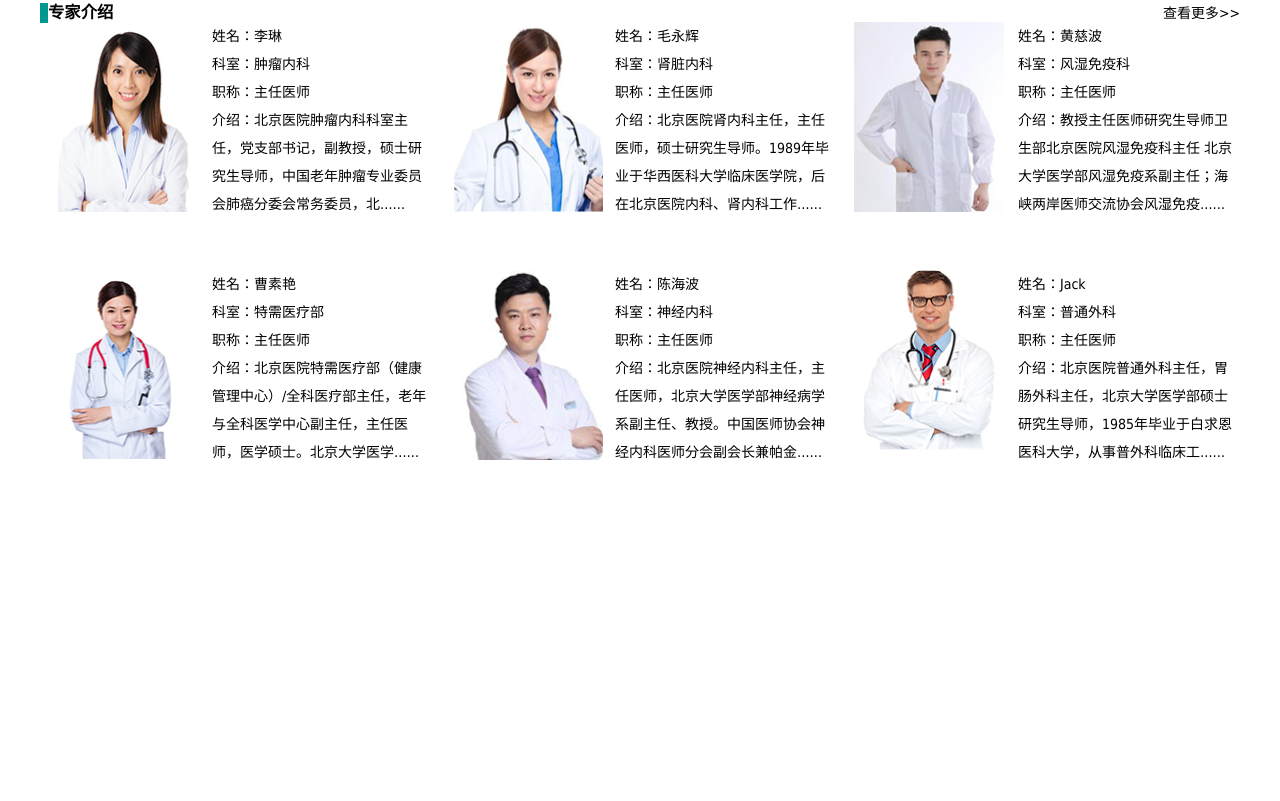
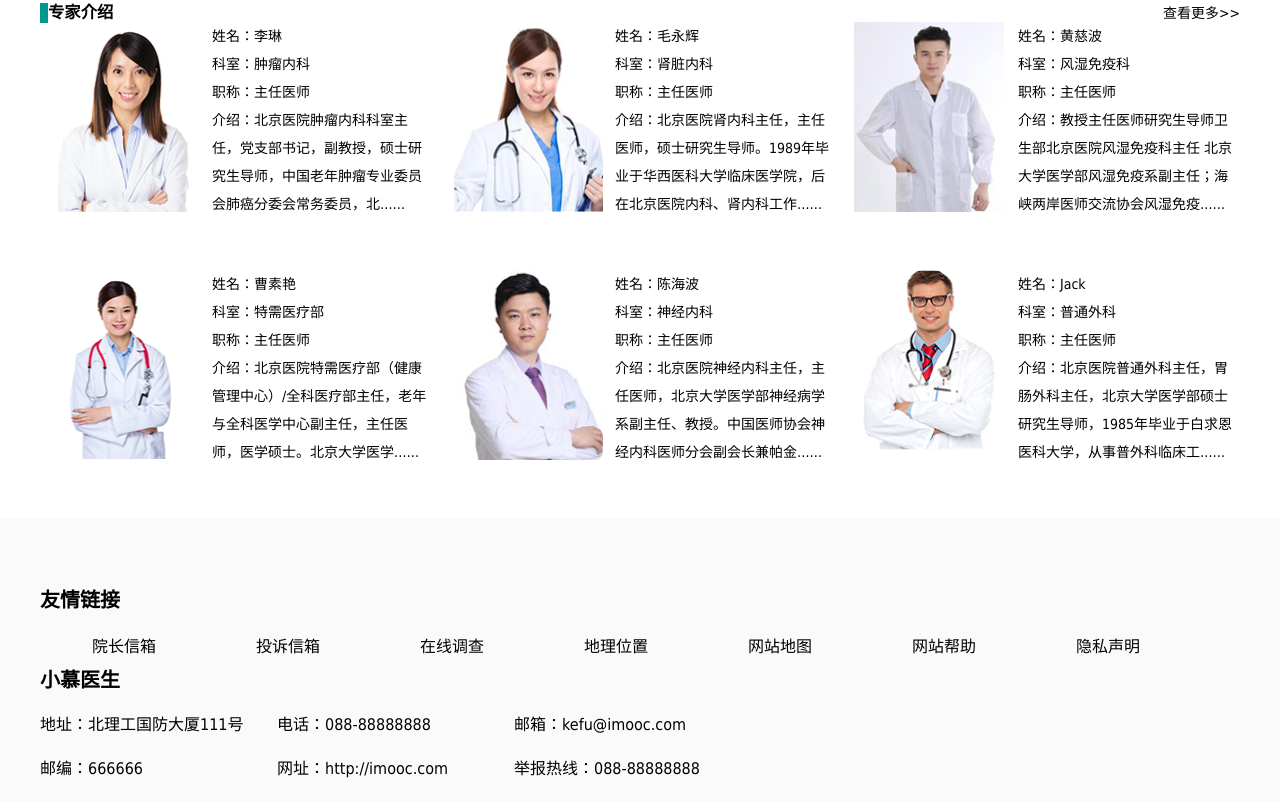
Before and after one commit to dfysa/xiaomudoctoer, a plain HTML site: page index.html in a window 1280 px wide. Shown: the part 2120-2921 px from the top of the page. Before the commit the page ends 2638 px from the top, so only its background shows below. Drawn offline with Linux system fonts and the light colour scheme.

Commit message:
footer区域完成

```diff
--- /dev/null
+++ b/css/footer.css
@@ -0,0 +1,60 @@
+.footer{
+    background-color: #FAFAFA;
+}
+
+.footer .center{
+
+    width: 1200px;
+    margin: 0 auto;
+    padding-top: 67px;
+}
+
+.footer .center .friend-links h3{
+    font-size: 20px;
+    padding-bottom: 20px;
+    color: black;
+}
+
+.footer .center .friend-links ul{
+    padding-left: 52px;
+    padding-bottom: 30px;
+
+
+}
+
+.footer .center .friend-links ul li {
+    float: left;
+    width: 64px;
+    height: 21px;
+    padding-right: 100px;
+}
+
+
+.footer .center .friend-links ul li a {
+    font-size: 16px;
+    color: black;
+}
+
+
+.footer .center .address h3{
+    font-size: 20px;
+    padding-bottom: 18px;
+    color: black;
+}
+
+.footer .center .address ul{
+    overflow: hidden;
+    width: 711px;
+}
+
+
+.footer .center .address ul li{
+
+    width: 237px;
+    float: left;
+    font-size: 16px;
+    line-height: 24px;
+    margin-bottom: 20px;
+    color: black;
+
+}
--- a/index.html
+++ b/index.html
@@ -12,6 +12,7 @@
     <link rel="stylesheet" href="./css/nan.css">
     <link rel="stylesheet" href="./css/di.css">
     <link rel="stylesheet" href="./css/exp-int.css">
+    <link rel="stylesheet" href="./css/footer.css">
     <title>小慕医生</title>
 </head>
 
@@ -401,6 +402,36 @@
     <!-- 专家介绍区域结束 -->
 
     <!-- footer区域开始 -->
+    <div class="footer">
+        <div class="center">
+            <div class="friend-links">
+                <h3>友情链接</h3>
+                <ul>
+                    <li><a href="">院长信箱</a></li>
+                    <li><a href="">投诉信箱</a></li>
+                    <li><a href="">在线调查</a></li>
+                    <li><a href="">地理位置</a></li>
+                    <li><a href="">网站地图</a></li>
+                    <li><a href="">网站帮助</a></li>
+                    <li><a href="">隐私声明</a></li>
+                </ul>
+            </div>
+
+            <div class="address ">
+                <h3>小慕医生</h3>
+                <ul>
+                    <li>地址：北理工国防大厦111号</li>
+                    <li>电话：088-88888888</li>
+                    <li>邮箱：kefu@imooc.com</li>
+                    <li>邮编：666666</li>
+                    <li>网址：http://imooc.com</li>
+                    <li>举报热线：088-88888888</li>
+                </ul>
+
+            </div>
+
+        </div>
+    </div>
 
     <!-- footer区域结束 -->
 
```
